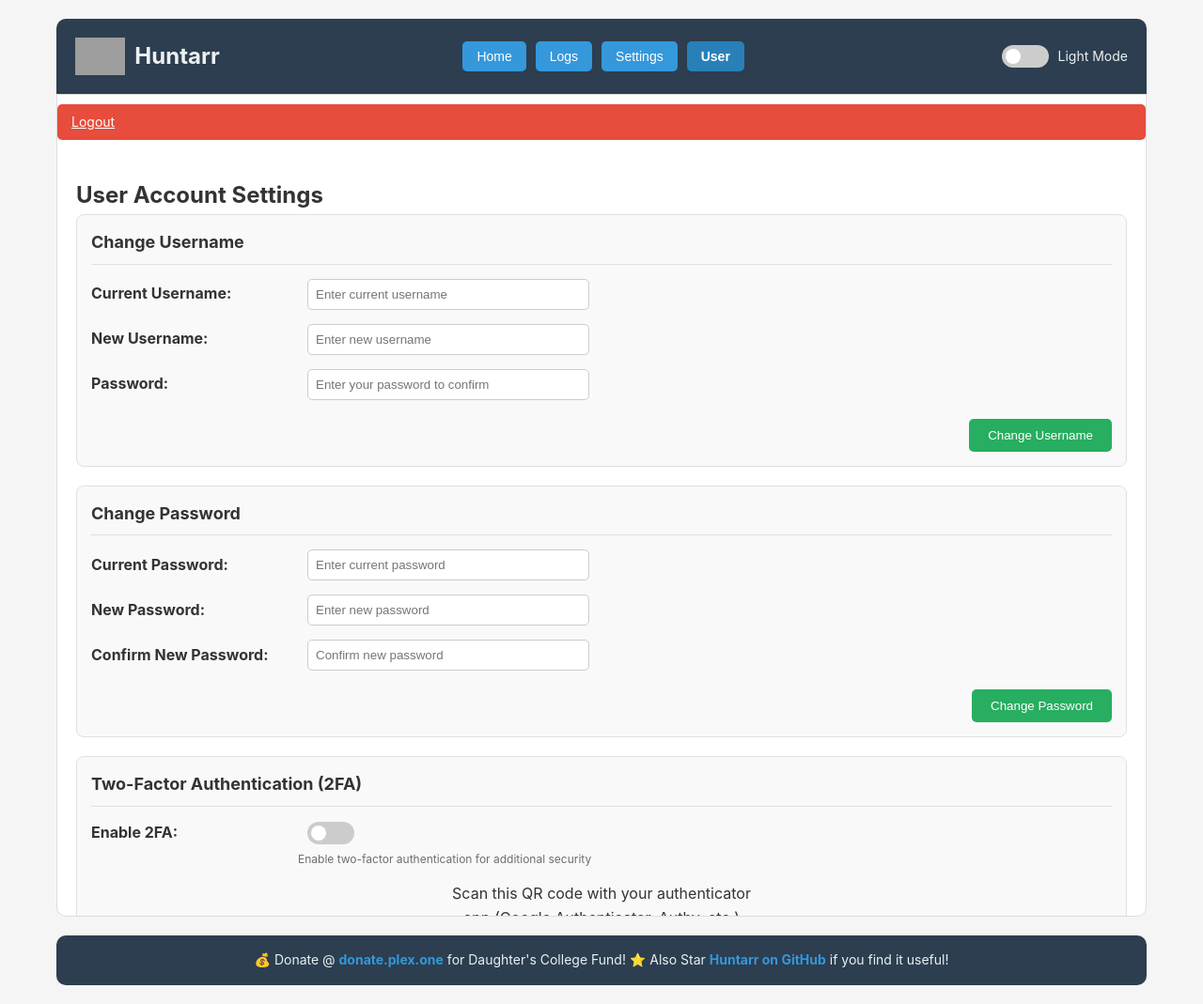
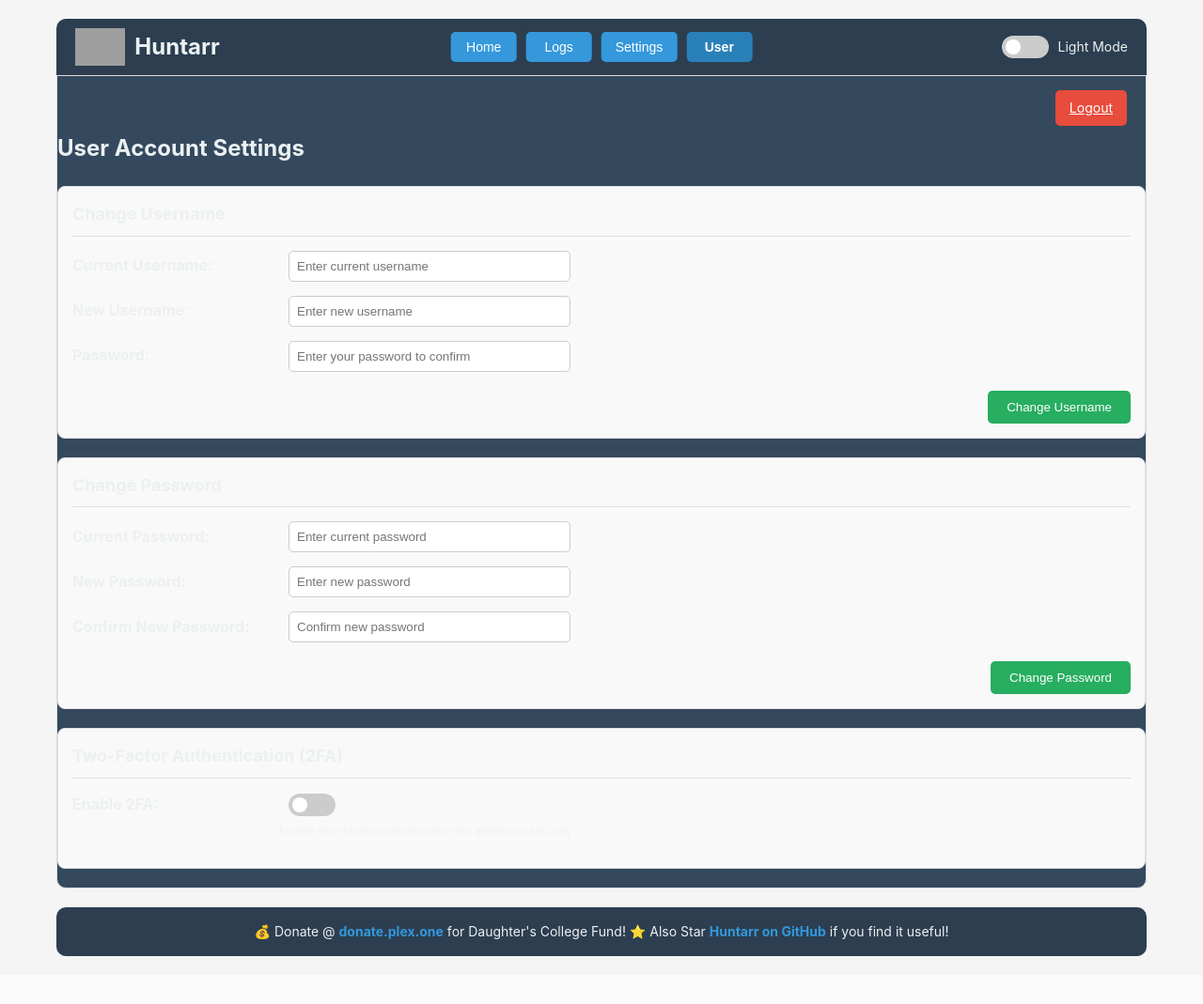
Before and after one commit to plexguide/Sonarr-Hunter, a Python web app: template templates/user.html in a window 1280 px wide. Shown: the whole page at 94% size. After the commit the page ends 1018 px from the top, so only its background shows below. Run offline with Jinja, Linux system fonts and the light colour scheme; the template is opened without the code that fills it, so the values that code supplies are empty; grey boxes are pictures that could not be loaded.

Commit message:
fix style gaps

```diff
--- a/static/css/style.css
+++ b/static/css/style.css
@@ -104,15 +104,16 @@ body {
 
 /* Header styling */
 .header {
+    display: flex;
+    justify-content: space-between;
+    align-items: center;
     background-color: var(--header-bg);
     color: var(--header-text);
     padding: 20px;
     border-radius: 10px 10px 0 0;
-    display: flex;
-    justify-content: space-between;
-    align-items: center;
     margin-bottom: 0;
-    flex-wrap: wrap;
+    position: relative; /* Add this to create a positioning context */
+    height: 60px; /* Fixed height to prevent jumping */
 }
 
 .header h1 {
@@ -126,6 +127,10 @@ body {
     text-decoration: none;
     display: flex;
     align-items: center;
+    position: absolute;
+    left: 20px;
+    top: 50%;
+    transform: translateY(-50%);
 }
 
 .title-link:hover {
@@ -142,6 +147,9 @@ body {
 .buttons {
     display: flex;
     gap: 10px;
+    position: absolute;
+    left: 50%;
+    transform: translateX(-50%);
 }
 
 .buttons button {
@@ -154,12 +162,11 @@ body {
     font-size: 14px;
     font-weight: normal;
     transition: background-color 0.3s;
+    min-width: 70px; /* Fixed width to prevent jumping */
+    text-align: center;
 }
 
-.buttons button:hover {
-    background-color: var(--button-hover);
-}
-
+.buttons button:hover,
 .buttons button.active {
     background-color: var(--button-hover);
     font-weight: bold;
@@ -293,6 +300,10 @@ body {
     display: flex;
     align-items: center;
     margin-left: 15px;
+    position: absolute;
+    right: 20px;
+    top: 50%;
+    transform: translateY(-50%);
 }
 
 .switch {
@@ -358,6 +369,7 @@ input:checked + .slider:before {
     max-height: calc(100vh - 200px);
 }
 
+/* Consistent spacing for all sections */
 .settings-group {
     background-color: var(--settings-bg);
     border: 1px solid var(--settings-border);
@@ -839,7 +851,8 @@ input:checked + .toggle-slider:before {
 
 /* User settings page */
 .user-container {
-    background-color: var(--log-background);
+    background-color: var(--main-content-bg);
+    color: var(--header-text);
     border: 1px solid var(--container-border);
     border-radius: 0 0 10px 10px;
     overflow: hidden;
@@ -850,9 +863,15 @@ input:checked + .toggle-slider:before {
 }
 
 .user-settings {
-    padding: 20px;
+    padding: 0;
     overflow-y: auto;
     max-height: calc(100vh - 200px);
+}
+
+.user-settings h2 {
+    margin-bottom: 20px;
+    font-size: 24px;
+    color: var(--header-text);
 }
 
 .logout-button {
@@ -863,9 +882,9 @@ input:checked + .toggle-slider:before {
     border-radius: 5px;
     cursor: pointer;
     font-size: 14px;
-    margin-top: 10px;
-    margin-bottom: 20px;
-    float: right;
+    margin: 15px 20px 5px auto;
+    display: block;
+    width: fit-content;
 }
 
 .logout-button:hover {
@@ -873,7 +892,22 @@ input:checked + .toggle-slider:before {
 }
 
 .clear-float {
-    clear: both;
+    display: none; /* Remove this as we're using flexbox now */
+}
+
+/* Consistent layout for all pages */
+#homeContainer,
+#logsContainer,
+#settingsContainer,
+#userContainer {
+    background-color: var(--main-content-bg);
+    color: var(--header-text);
+    border: 1px solid var(--container-border);
+    border-radius: 0 0 10px 10px;
+    overflow: hidden;
+    display: flex;
+    flex-direction: column;
+    margin-bottom: 20px;
 }
 
 .status-message {
--- a/static/js/main.js
+++ b/static/js/main.js
@@ -169,16 +169,23 @@ document.addEventListener('DOMContentLoaded', function() {
 
     // Theme management
     function loadTheme() {
+        // First try to use localStorage for immediate application
+        const storedTheme = localStorage.getItem('huntarrTheme');
+        if (storedTheme) {
+            setTheme(storedTheme === 'dark');
+            if (themeToggle) themeToggle.checked = storedTheme === 'dark';
+            if (themeLabel) themeLabel.textContent = storedTheme === 'dark' ? 'Dark Mode' : 'Light Mode';
+        }
+
+        // Then check with the server for the latest setting
         fetch('/api/settings/theme')
             .then(response => response.json())
             .then(data => {
                 const isDarkMode = data.dark_mode || false;
                 setTheme(isDarkMode);
+                localStorage.setItem('huntarrTheme', isDarkMode ? 'dark' : 'light');
                 if (themeToggle) themeToggle.checked = isDarkMode;
                 if (themeLabel) themeLabel.textContent = isDarkMode ? 'Dark Mode' : 'Light Mode';
-
-                // Store theme preference in localStorage
-                localStorage.setItem('huntarr-theme', isDarkMode ? 'dark' : 'light');
             })
             .catch(error => console.error('Error loading theme:', error));
     }
@@ -201,7 +208,7 @@ document.addEventListener('DOMContentLoaded', function() {
             setTheme(isDarkMode);
 
             // Store theme preference in localStorage
-            localStorage.setItem('huntarr-theme', isDarkMode ? 'dark' : 'light');
+            localStorage.setItem('huntarrTheme', isDarkMode ? 'dark' : 'light');
 
             fetch('/api/settings/theme', {
                 method: 'POST',
--- a/templates/user.html
+++ b/templates/user.html
@@ -7,14 +7,15 @@
     <link rel="stylesheet" href="/static/css/style.css">
     <link rel="icon" href="/static/favicon.ico">
     <script>
-        // Prevent theme flicker by applying theme before page loads
-        const storedTheme = localStorage.getItem('huntarr-theme');
+        // Apply theme immediately to prevent flash
+        const storedTheme = localStorage.getItem('huntarrTheme');
         if (storedTheme === 'dark' || (!storedTheme && window.matchMedia('(prefers-color-scheme: dark)').matches)) {
             document.documentElement.classList.add('dark-theme');
+            document.body.classList.add('dark-theme');
         }
     </script>
 </head>
-<body>
+<body class="dark-theme">
     <div class="container">
         <div class="header">
             <h1><a href="/" class="title-link"><img src="https://github.com/plexguide/Huntarr/blob/main/logo/40.png?raw=true" alt="Huntarr Logo" class="huntarr-logo">Huntarr</a></h1>
@@ -26,16 +27,15 @@
             </div>
             <div class="theme-toggle">
                 <label class="switch">
-                    <input type="checkbox" id="themeToggle">
+                    <input type="checkbox" id="themeToggle" checked>
                     <span class="slider round"></span>
                 </label>
-                <span id="themeLabel">Light Mode</span>
+                <span id="themeLabel">Dark Mode</span>
             </div>
         </div>
 
         <div id="userContainer" class="content-section">
             <a href="/logout" class="logout-button">Logout</a>
-            <div class="clear-float"></div>
 
             <div class="user-settings">
                 <h2>User Account Settings</h2>
@@ -91,7 +91,7 @@
                         <p class="setting-help">Enable two-factor authentication for additional security</p>
                     </div>
 
-                    <div id="setup2FAContainer" class="qr-code-container">
+                    <div id="setup2FAContainer" class="qr-code-container" style="display: none;">
                         <p>Scan this QR code with your authenticator app (Google Authenticator, Authy, etc.)</p>
                         <div class="qr-code" id="qrCode">
                             <!-- QR code will be inserted here -->
@@ -128,6 +128,7 @@
 
     <script src="/static/js/main.js"></script>
     <script>
+        // The rest of your script remains the same, just add this to fix theme persistence
         document.addEventListener('DOMContentLoaded', function() {
             const homeButton = document.getElementById('homeButton');
             const logsButton = document.getElementById('logsButton');
@@ -143,31 +144,32 @@
             const verifyCodeButton = document.getElementById('verifyCodeButton');
             const disable2FAButton = document.getElementById('disable2FAButton');
 
-            // Load theme
-            fetch('/api/settings/theme')
-                .then(response => response.json())
-                .then(data => {
-                    const isDarkMode = data.dark_mode || false;
-                    if (isDarkMode) {
+            // Load theme from localStorage first for immediate effect
+            const storedTheme = localStorage.getItem('huntarrTheme');
+            if (storedTheme === 'dark' || (!storedTheme && window.matchMedia('(prefers-color-scheme: dark)').matches)) {
+                document.documentElement.classList.add('dark-theme');
                 document.body.classList.add('dark-theme');
                 themeToggle.checked = true;
                 themeLabel.textContent = 'Dark Mode';
             } else {
+                document.documentElement.classList.remove('dark-theme');
                 document.body.classList.remove('dark-theme');
                 themeToggle.checked = false;
                 themeLabel.textContent = 'Light Mode';
             }
-                })
-                .catch(error => console.error('Error loading theme:', error));
 
             // Theme toggle
             themeToggle.addEventListener('change', function() {
                 if (this.checked) {
+                    document.documentElement.classList.add('dark-theme');
                     document.body.classList.add('dark-theme');
                     themeLabel.textContent = 'Dark Mode';
+                    localStorage.setItem('huntarrTheme', 'dark');
                 } else {
+                    document.documentElement.classList.remove('dark-theme');
                     document.body.classList.remove('dark-theme');
                     themeLabel.textContent = 'Light Mode';
+                    localStorage.setItem('huntarrTheme', 'light');
                 }
 
                 fetch('/api/settings/theme', {
```
Also changed, not shown: templates/index.html (+6 -5 lines). Lines whose indentation alone changed are shown as unchanged.
